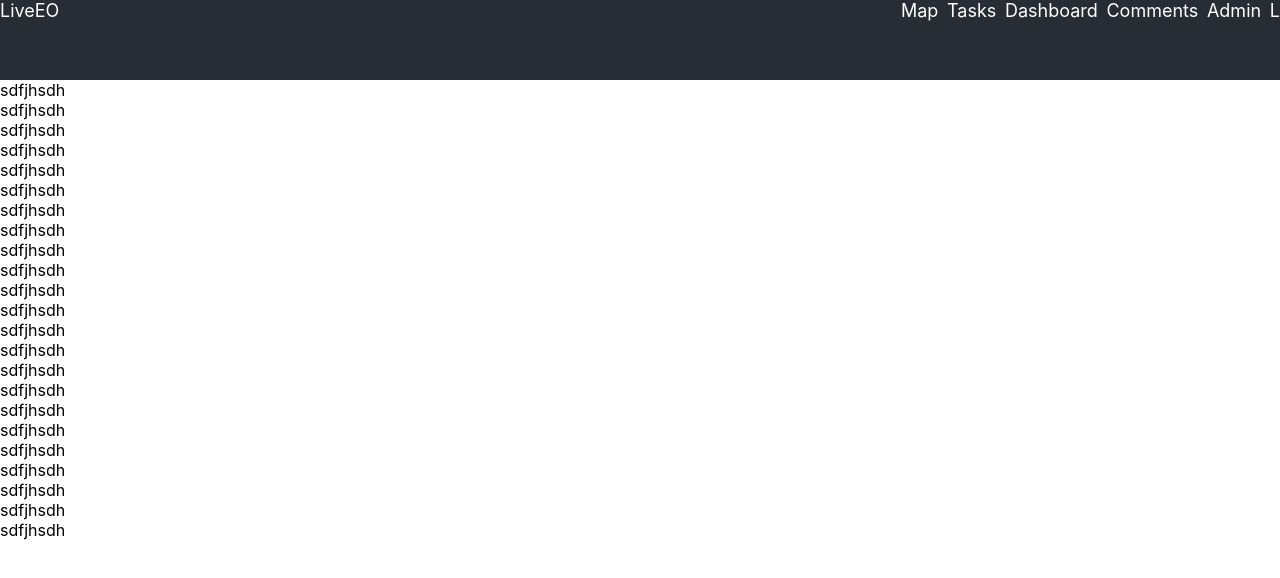
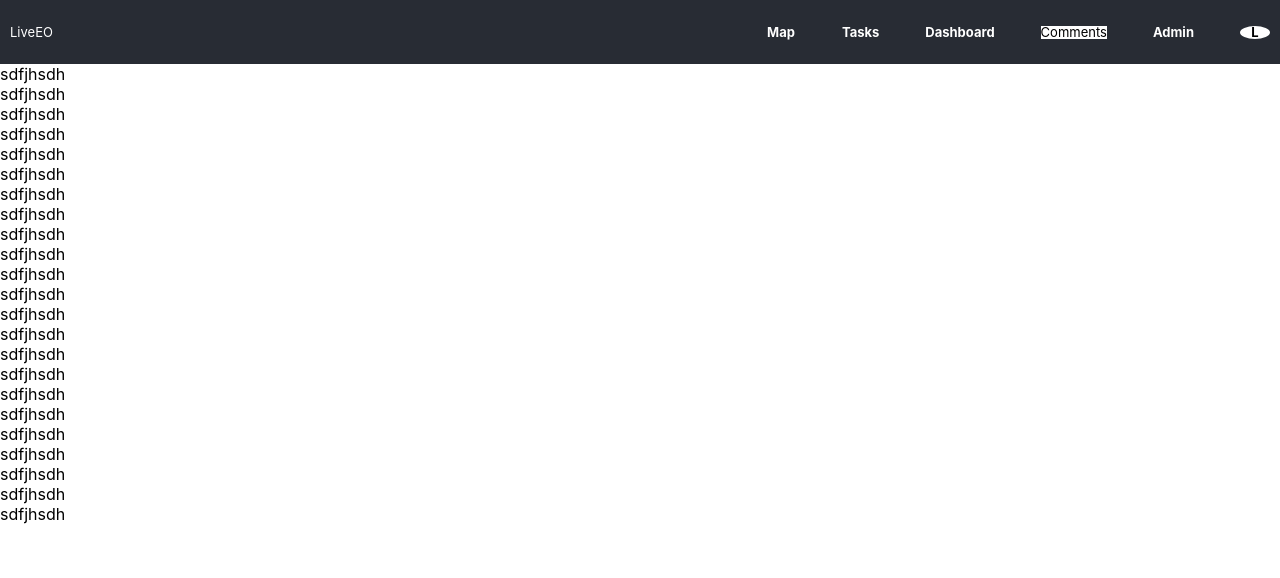
Before and after one commit to pratiksha-chaudhary/react-user-comments, a React (Create React App) app: page / in a window 1280 px wide. Shown: the top 578 px of the page. Built offline with nearby package versions, Linux system fonts and the light colour scheme.

Commit message:
added onselect effect for the menue items

```diff
--- a/public/index.html
+++ b/public/index.html
@@ -9,12 +9,6 @@
       name="description"
       content="Web site created using create-react-app"
     />
-    <link rel="apple-touch-icon" href="%PUBLIC_URL%/logo192.png" />
-    <!--
-      manifest.json provides metadata used when your web app is installed on a
-      user's mobile device or desktop. See https://developers.google.com/web/fundamentals/web-app-manifest/
-    -->
-    <link rel="manifest" href="%PUBLIC_URL%/manifest.json" />
     <!--
       Notice the use of %PUBLIC_URL% in the tags above.
       It will be replaced with the URL of the `public` folder during the build.
--- a/src/App.css
+++ b/src/App.css
@@ -1,7 +1,7 @@
 .App-header {
   background-color: #282c34;
-  min-height: 10vh;
-  font-size: 18px;
+  font-size: 13px;
+  height: 8vh;
   color: white;
 }
 
@@ -10,27 +10,40 @@
   flex-direction: row;
   justify-content: space-between;
   align-items: center;
-  height: 100%;
+  padding-left: 10px;
+  padding-right: 10px;
+  height: 8vh;
 }
-
+.header-logo {
+  /* align-items: stretch; */
+}
 .header-items {
   display: flex;
   justify-content: space-between;
-  min-width: 30%;
+  min-width: 40%;
+  align-items: stretch;
+  line-height: 100%;
 }
 
 .header-item {
-  padding-left: 5px;
-}
-.App-link {
-  color: #61dafb;
+  font-weight: bold;
+  min-width: 30px;
+  height: 100%;
+  align-items: center;
+  text-align: center;
+  display: block;
+  color: white;
 }
 
-@keyframes App-logo-spin {
-  from {
-    transform: rotate(0deg);
-  }
-  to {
-    transform: rotate(360deg);
-  }
+.header-username {
+  line-height: 100%;
+  border-radius: 50%;
+  color: black;
+  text-align: center;
+  background: white;
 }
+
+.active {
+  background-color: white;
+  color: black;
+}
--- a/src/components/Header.js
+++ b/src/components/Header.js
@@ -9,9 +9,11 @@ function Header() {
           <div className="header-item">Map</div>
           <div className="header-item">Tasks</div>
           <div className="header-item">Dashboard</div>
-          <div className="header-item">Comments</div>
+          <div className="active">Comments</div>
           <div className="header-item">Admin</div>
-          <div className="header-item">L</div>
+          <div className="header-item">
+            <div className="header-username">L</div>
+          </div>
         </div>
       </div>
     </div>
```
